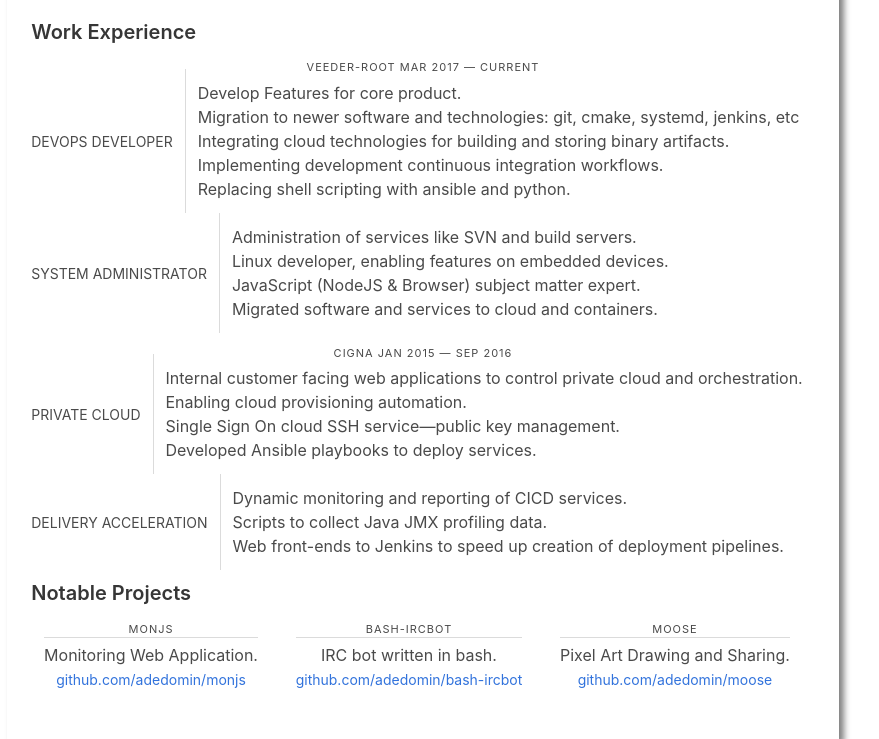
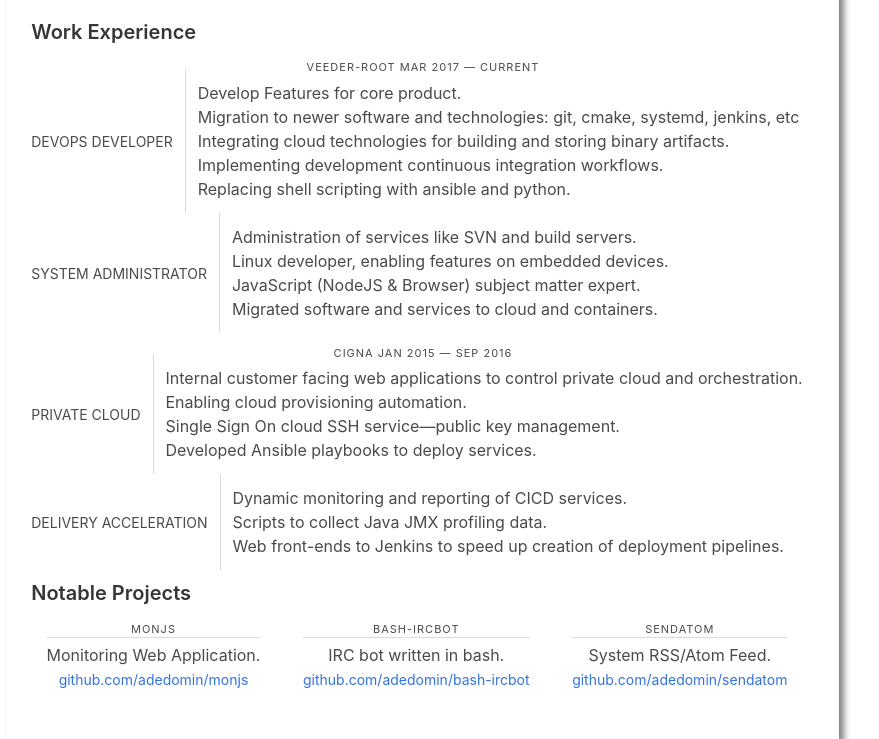
Before and after one commit to adedomin/resume-web, a website: page index.html in a window 1280 px wide. Shown: the part 440-1179 px from the top of the page, without its empty margins (217-1096 px from the left). Drawn offline with Linux system fonts and the light colour scheme.

Commit message:
change exp to reference sendatom over moose

```diff
--- a/index.html
+++ b/index.html
@@ -246,12 +246,12 @@
           <div class="level-item has-text-centered">
             <div>
               <p class="heading horizontal-rule">
-                Moose
+                SendAtom
               </p>
               <p>
-                Pixel Art Drawing and Sharing.<br>
-                <small><a href="https://github.com/adedomin/moose">
-                    github.com/adedomin/moose
+                System RSS/Atom Feed.<br>
+                <small><a href="https://github.com/adedomin/sendatom">
+                    github.com/adedomin/sendatom
                 </a></small>
               </p>
             </div>
```
